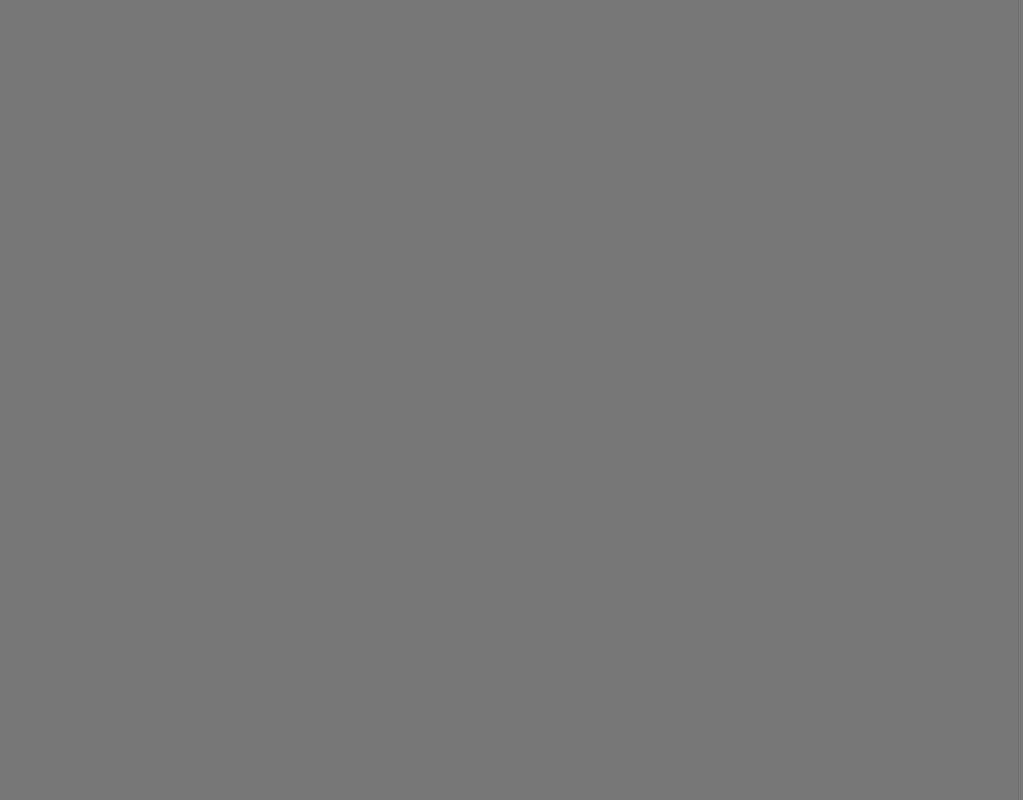
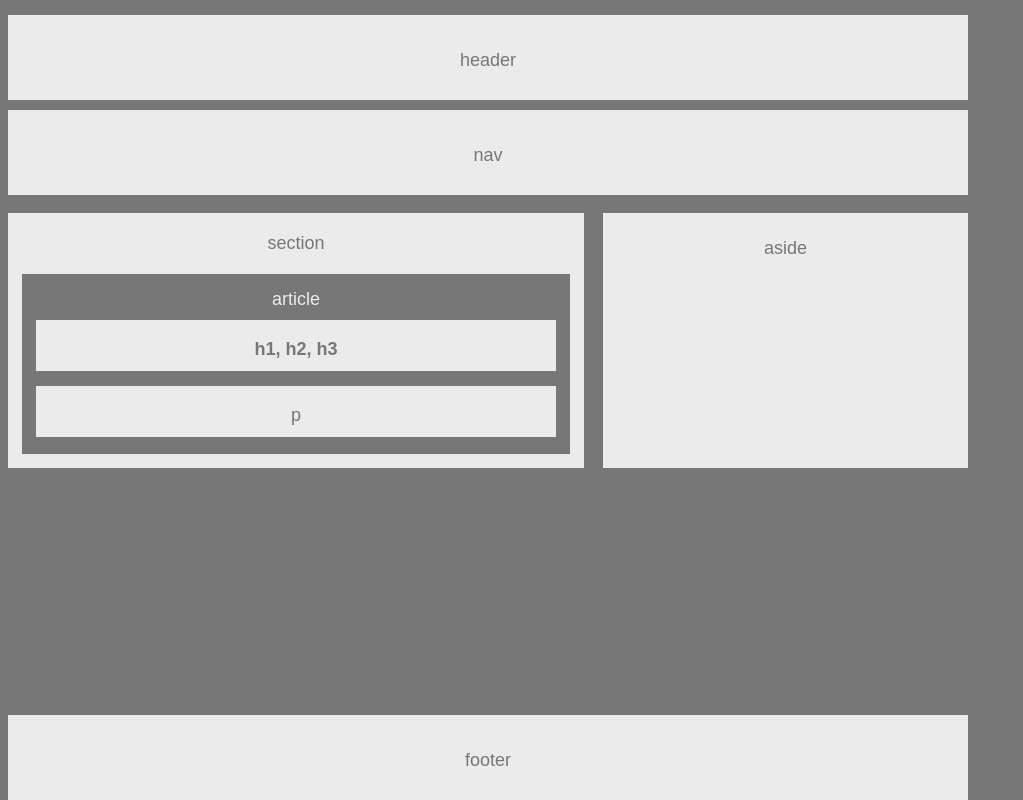
Before and after one commit to absher16/HW-Wireframe, a plain HTML site: page index.html in a window 1280 px wide. Shown: the whole page, without its empty margins (0-1023 px from the left). Drawn offline with Linux system fonts and the light colour scheme.

Commit message:
Second Commit

```diff
--- a/index.html
+++ b/index.html
@@ -5,14 +5,61 @@
 		<!-- Link to style.css -->
 		<link rel="stylesheet" type="text/css" href="style.css">
 
+		<title>Homework 1-Easy</title>
 
 	</head>
 
 	<body>
 
-		<header>
+		<div class="header">
 
-		</header>
+			<header>header</header>
+
+		</div>
+
+		<div class="nav">
+
+			<nav>nav</nav>
+
+		</div>
+
+			<div class="box-1">
+
+			<section>section</section>
+
+				<div class="box-2">
+
+					<article>article
+
+						<div class="headings">
+
+							<p><strong>h1, h2, h3</strong></p>
+
+						</div>
+
+						<div class="p">
+
+							<p>p</p>
+
+						</div>
+
+					</article>
+
+				</div>
+
+			</div>
+
+			<div class="aside">
+
+				<aside>aside</aside>
+
+			</div>
+
+		<div class="footer">
+
+		<footer>footer</footer>
+
+		</div>
 
 	</body>
 
--- a/style.css
+++ b/style.css
@@ -1,24 +1,100 @@
-head, body {
-	background-color: #777
-}
 
-header, footer {
 
+body {
+	background-color: #777;
+	font-family: 'Arial', 'Helvetica Neue', Helvetica, sans-serif;
+	font-size: 18px;
+	width: 960px;
 }
 
 
-nav {
-
+header {
+	position:fixed;
+	background-color: #ebebeb;
+	color: #777;
+	text-align: center;
+	width: 960px;
+	margin: auto;
+	height: 50px;
+	top: 15px;
+	padding-top: 35px;
 }
 
-section {
-
+/* the footer will look strange as you scroll down the page. I made the position:fixed because I thought a sticky footer is practicale for later use.*/
+footer {
+	position:fixed;
+	background-color: #ebebeb;
+	color: #777;
+	text-align: center;
+	width: 960px;
+	margin: auto;
+	height: 50px;
+	bottom: 0px;
+	padding-top: 35px;
 }
 
-article {
+nav {
+	position:fixed;
+	background-color: #ebebeb;
+	color: #777;
+	text-align: center;
+	width: 960px;
+	margin: auto;
+	height: 50px;
+	top: 110px;
+	padding-top: 35px;
+}
 
+.box-1 {
+	float: left;
+	width: 60%;
+	height: 235px;
+	right: 0px;
+	margin-top: 205px;
+	background-color: #ebebeb;
+	color: #777;
+	text-align: center;
+	padding-top: 20px;
+}
+
+.box-2 {
+	background-color: #777;
+	color: #ebebeb;
+	margin: auto;
+	text-align: center;
+	height: 165px;
+	width: 95%;
+	margin-top: 20px;
+	padding-top: 15px;
+}
+
+.headings {
+	background-color: #ebebeb;
+	color: #777;
+	width: 95%;
+	margin: auto;
+	height: 50px;
+	padding-top: 1px;
+	margin-top: 10px;
+}
+
+.p {
+	background-color: #ebebeb;
+	color: #777;
+	width: 95%;
+	margin: auto;
+	height: 50px;
+	padding-top: 1px;
+	margin-top: 15px;
 }
 
 aside {
-
+	background-color: #ebebeb;
+	color: #777;
+	float: right;
+	width: 38%;
+	height: 230px;
+	margin-top: 205px;
+	text-align: center;
+	padding-top: 25px;
 }
```
Also changed, not shown: 1 other file.
